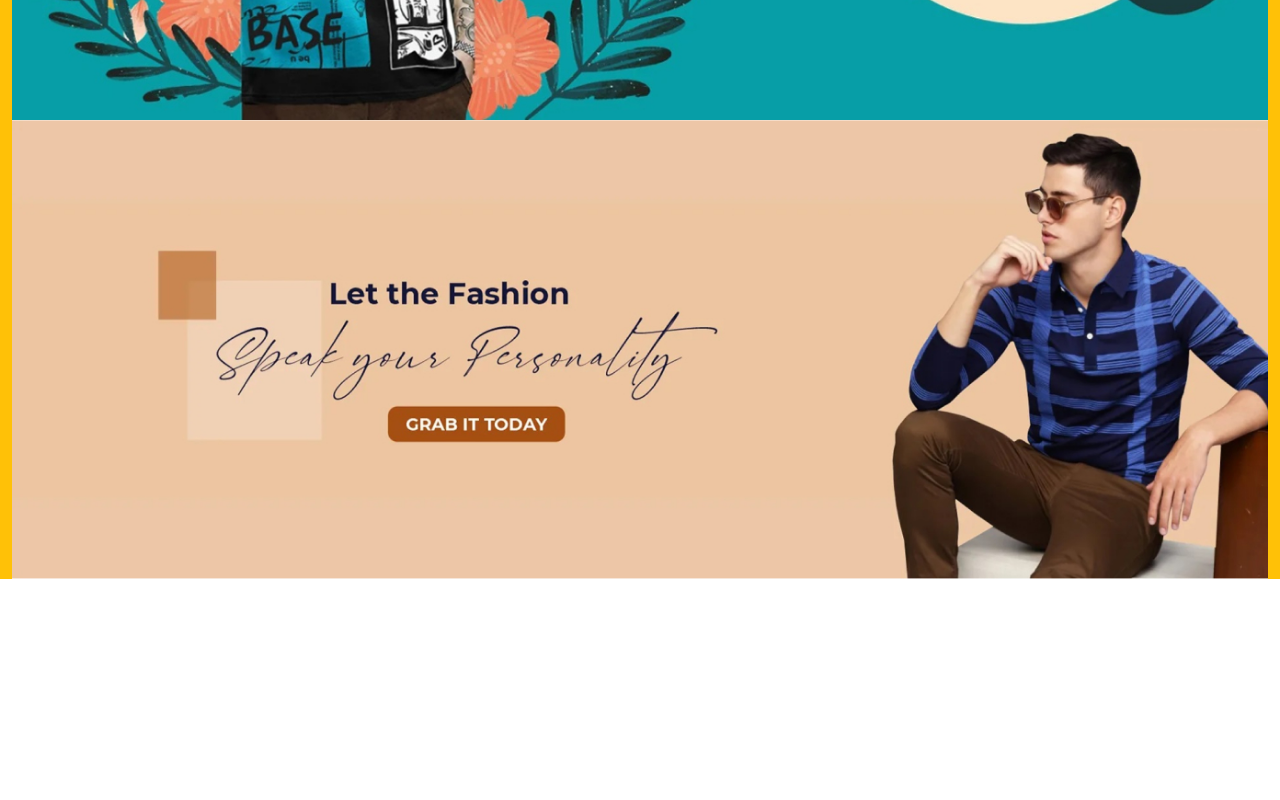
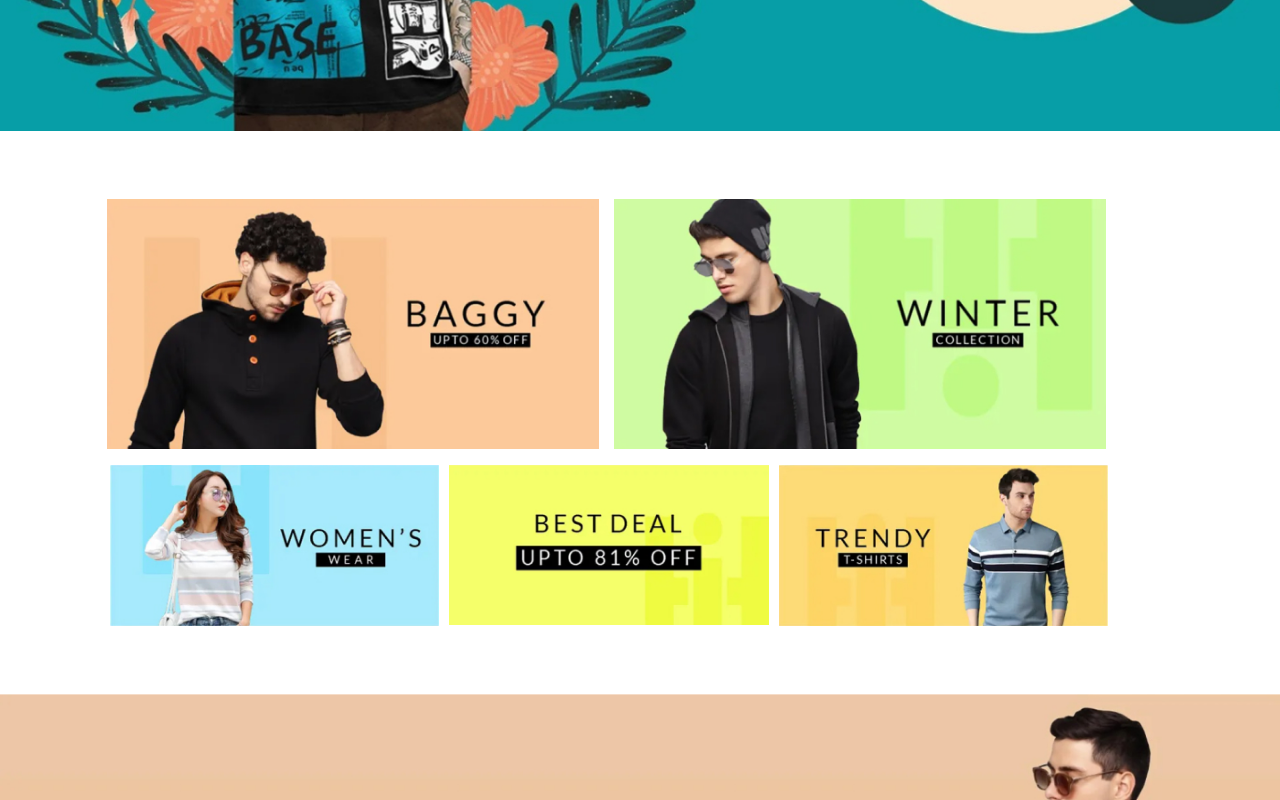
Before and after one commit to JK-codinghub/Shopping_Cart, a Vue app: page / in a window 1280 px wide. Shown: the part 880-1680 px from the top of the page. Before the commit the page ends 1459 px from the top, so only its background shows below. Built offline with nearby package versions, Linux system fonts and the light colour scheme.

Commit message:
Offers UI Implemented and Tested

```diff
--- a/src/components/HomePage.vue
+++ b/src/components/HomePage.vue
@@ -33,14 +33,23 @@
     </div>
 
     <!-- Banner 1 -->
-    <div class="container-fluid m-0 bg-warning">
+    <div class="container-fluid m-0 p-0 bg-warning">
       <div class="col-12">
         <img src="../assets/banner1.jpg" style="width:100%" alt="">
       </div>
     </div>
 
+
+    <!-- Offers -->
+    <div class="row offersRow gx-0 d-flex justify-content-center">
+      <div class="col-10 d-flex justify-content-start">
+        <OffersPage/>
+      </div>
+    </div>
+
+
     <!-- Banner 2 -->
-    <div class="container-fluid m-0 bg-warning">
+    <div class="container-fluid banner2 m-0 p-0">
       <div class="col-12">
         <img src="../assets/banner2.jpg" style="width:100%" alt="">
       </div>
@@ -50,8 +59,14 @@
 </template>
 
 <script>
+
+import OffersPage from './OffersPage.vue';
+
 export default {
   name: "HomePage",
+  components:{
+    OffersPage
+  }
 };
 </script>
 
@@ -121,4 +136,10 @@ line-height: normal;
 .navlinks{
   margin-left:24.67px;
 }
+.banner2{
+  margin-top: 68px !important;
+}
+.offersRow{
+  margin-top: 68px !important;
+}
 </style>
--- /dev/null
+++ b/src/components/OffersPage.vue
@@ -0,0 +1,182 @@
+<template>
+  <div class="m-0 p-0">
+    <div class="row gx-0">
+      <div class="col-6">
+        <img src="../assets/image 2.jpg" class="offerImg1 mr-2" alt="Image not loading">
+      </div>
+      <div class="col-6">
+        <img src="../assets/image 3.jpg" class="offerImg2" alt="Image not loading">
+      </div>
+    </div>
+
+    <div class="row gx-0 offerRow2">
+      <div class="col-4">
+        <img src="../assets/image 4.jpg" class="offerImg4" alt="Image not loading">
+      </div>
+      <div class="col-4">
+        <img src="../assets/image 6.jpg" class="offerImg5" alt="Image not loading">
+      </div>
+      <div class="col-4">
+        <img src="../assets/image 5.jpg" class="offerImg6" alt="Image not loading">
+      </div>
+    </div>
+
+  </div>
+
+</template>
+
+<script>
+  export default {
+  name:"OffersPage"
+  }
+</script>
+
+<style scoped>
+
+.offerImg1{
+  margin-right: 20px;
+}
+.offerImg1:hover{
+  cursor: pointer;
+}
+.offerImg2:hover{
+  cursor: pointer;
+}
+
+
+.offerRow2{
+  margin-top: 16px;
+}
+ /* Small devices ( phones, less than 768px) */
+@media (min-width: 568px) {
+    .offerImg1{
+      width:235px;
+      height: 120px;
+    }
+    .offerImg2{
+      width:235px;
+      height: 120px;
+    }
+    .offerImg4{
+      width:159px;
+    }
+    .offerImg5{
+      width: 140px;
+      height: 77px;
+    }
+    .offerImg6{
+      width:159px;
+    }
+ }
+
+ /* Medium devices (768px) */
+@media (min-width: 768px) {
+  .offerImg1{
+      width:315px;
+      height: 170px;
+    }
+    .offerImg2{
+      width:315px;
+      height: 170px;
+    }
+    .offerImg4{
+      width:209px;
+    }
+    .offerImg5{
+      width:200px;
+      height:102px;
+    }
+    .offerImg6{
+      width:209px;
+    }
+ }
+
+/* Large devices (992px) */
+@media (min-width: 992px) {
+  .offerImg1{
+      width:405px;
+      height: 220px;
+    }
+    .offerImg2{
+      width:405px;
+      height: 220px;
+    }
+    .offerImg4{
+      width:269px;
+    }
+    .offerImg5{
+      width:260px;
+      height:131.5px;
+    }
+    .offerImg6{
+      width:269px;
+    }
+ }
+
+/* Large devices (desktops, less than 1200px) */
+@media (min-width: 1200px) and (max-width:1365px) {
+  .offerImg1{
+      width:492px;
+      height: 250px;
+    }
+    .offerImg2{
+      width:492px;
+      height: 250px;
+    }
+    .offerImg4{
+      width:329px;
+    }
+    .offerImg5{
+      width:320px;
+      height:160px;
+    }
+    .offerImg6{
+      width:329px;
+    }
+ }
+
+ /* Custom Screen size */
+@media (min-width: 1366px) {
+  .offerImg1{
+    width:550px;
+    height: 276px;
+  }
+  .offerImg2{
+    width:550px;
+    height: 276px;
+  }
+  .offerImg4{
+      width:360px;
+    }
+    .offerImg5{
+      width:360px;
+      height:176px;
+    }
+    .offerImg6{
+      width:360px;
+    }
+}
+
+ /* XXL Screen size */
+ @media (min-width: 1400px) {
+  .offerImg1{
+    width:570px;
+    height: 276px;
+  }
+  .offerImg2{
+    width:580px;
+    height: 276px;
+  }
+  .offerImg4{
+      width:383px;
+    }
+    .offerImg5{
+      width:375px;
+      height:187px;
+    }
+    .offerImg6{
+      width:383px;
+    }
+}
+
+</style>
```
